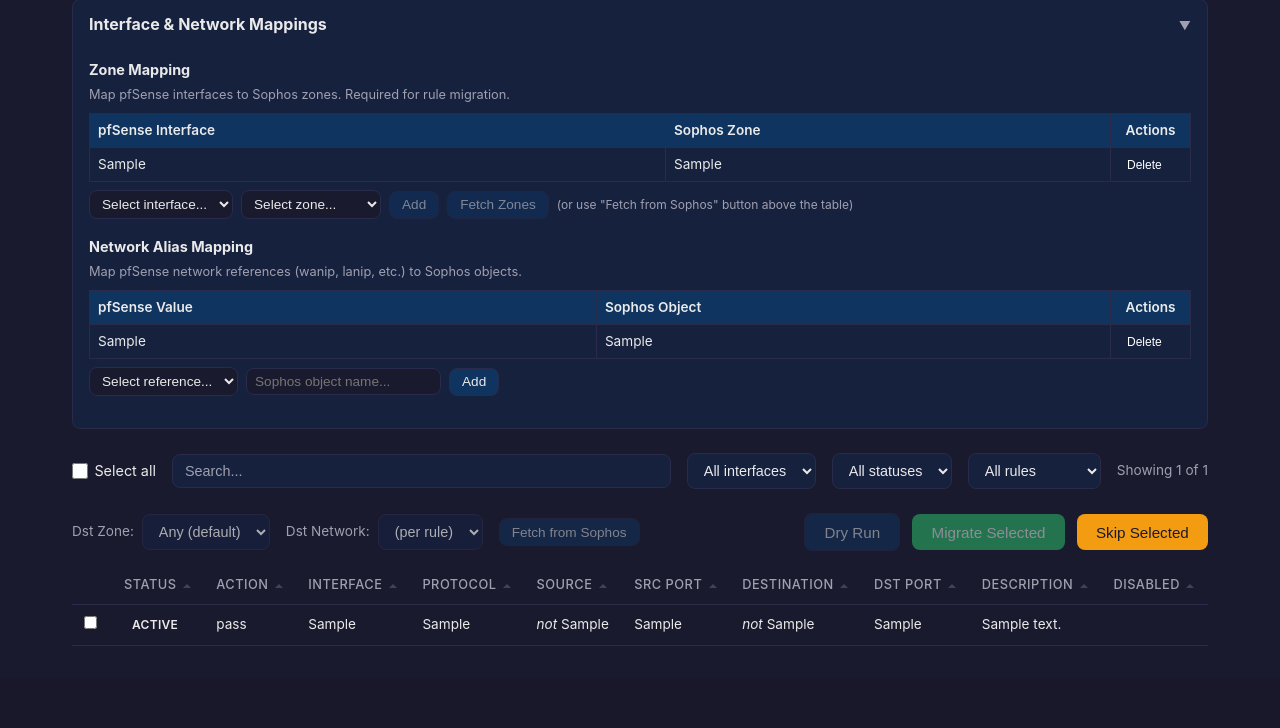
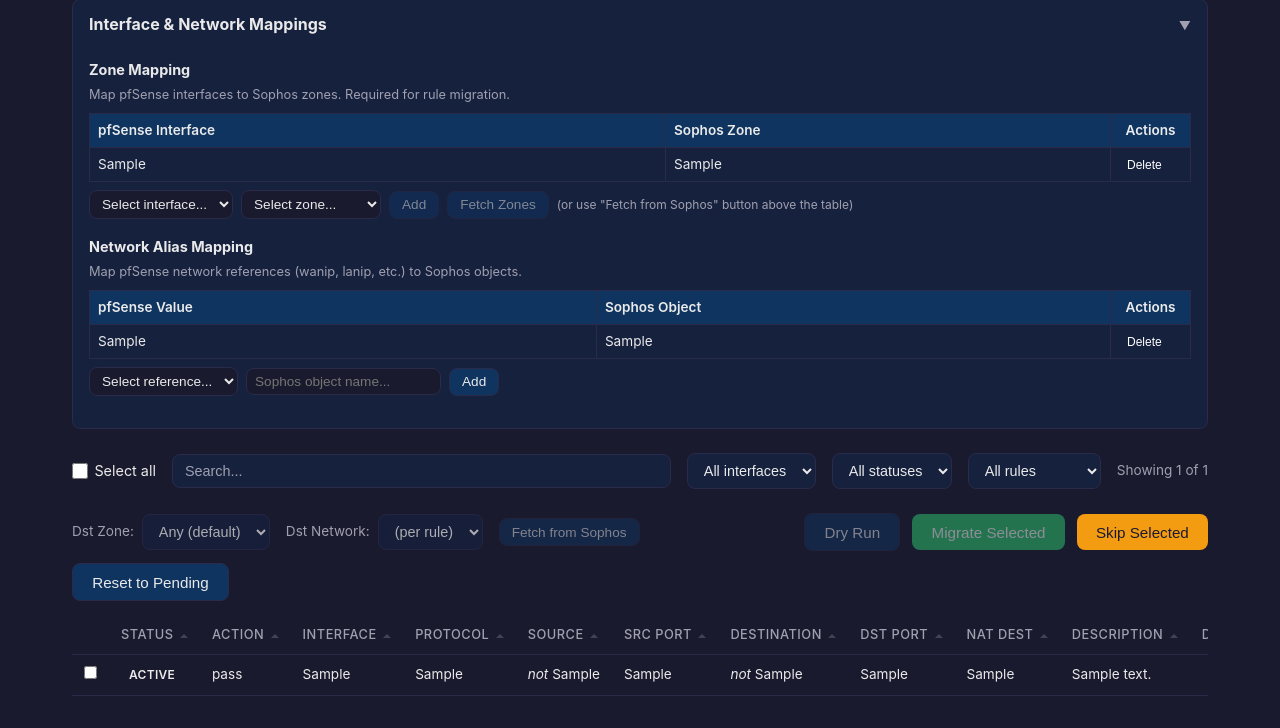
Before and after one commit to 404-developer-AI/FMTool, a Flask app: page /migrate/firewall-rules in a window 1280 px wide. Shown: the part 335-1063 px from the top of the page. Before the commit the page ends 981 px from the top, so only its background shows below. Run offline with Flask 3, Linux system fonts and the light colour scheme; tables that the repository leaves empty hold one stand-in row (values such as "Sample post").

Commit message:
Add NAT destination column and reset-to-pending for firewall rules
Show linked NAT rule destination address (public IP) in the firewall
rules table. Auto-fill it as Sophos Dst Network during migration,
with priority: UI override > NAT destination > rule's own destination.

Add "Reset to Pending" button to allow re-migration of rules that
were removed from Sophos after initial migration.

Co-Authored-By: Claude Opus 4.6 (1M context) <noreply@anthropic.com>

```diff
--- a/app/models/database.py
+++ b/app/models/database.py
@@ -1044,6 +1044,24 @@ def get_firewall_rules_by_ids(db_path, rule_ids):
     return [dict(r) for r in rows]
 
 
+def get_nat_destination_lookup(db_path):
+    """Build lookup: associated_rule_id → NAT destination_value.
+
+    Used to show the public IP from linked NAT rules in the firewall rules table
+    and auto-fill it as Sophos Dst Network during migration.
+
+    Returns:
+        dict: {associated_rule_id: destination_value}
+    """
+    conn = get_db(db_path)
+    rows = conn.execute(
+        "SELECT associated_rule_id, destination_value FROM nat_rules "
+        "WHERE destination_value IS NOT NULL AND destination_value != ''"
+    ).fetchall()
+    conn.close()
+    return {r["associated_rule_id"]: r["destination_value"] for r in rows}
+
+
 def get_zone_mappings(db_path):
     """Get all zone mappings. Returns list of dicts."""
     conn = get_db(db_path)
--- a/app/routes/migrate.py
+++ b/app/routes/migrate.py
@@ -3,7 +3,7 @@
 from flask import Blueprint, current_app, jsonify, render_template, request
 from app.models.database import (
     get_table_items, get_aliases_by_ids, get_firewall_rules_by_ids,
-    update_migration_status,
+    get_nat_destination_lookup, update_migration_status,
     get_zone_mappings, save_zone_mapping, delete_zone_mapping,
     get_network_alias_mappings, save_network_alias_mapping, delete_network_alias_mapping,
 )
@@ -194,6 +194,12 @@ def migrate_firewall_rules():
     zone_maps = get_zone_mappings(db_path)
     network_maps = get_network_alias_mappings(db_path)
 
+    # Enrich rules with NAT destination address (public IP from linked NAT rules)
+    nat_lookup = get_nat_destination_lookup(db_path)
+    for rule in rules:
+        assoc = rule.get("associated_rule_id") or ""
+        rule["nat_destination"] = nat_lookup.get(assoc, "")
+
     # Get unique pfSense interfaces from imported rules
     pf_interfaces = sorted({r["interface"] for r in rules if r.get("interface")})
 
@@ -294,12 +300,16 @@ def plan_firewall_rules():
     dst_zone_override = data.get("dst_zone") or None
     dst_network_override = data.get("dst_network") or None
 
+    # NAT destination lookup for auto-filling dst_network on NAT-linked rules
+    nat_lookup = get_nat_destination_lookup(db_path)
+
     # Sort rules by ID to maintain order
     rules.sort(key=lambda r: r["id"])
 
     plans = []
     prev_name = None
     for rule in rules:
+        nat_dest = nat_lookup.get(rule.get("associated_rule_id", ""), "")
         plan = plan_fwrule_migration(
             rule, zone_maps, network_maps,
             existing_rule_names, existing_services,
@@ -307,6 +317,7 @@ def plan_firewall_rules():
             prev_rule_name=prev_name,
             dst_zone_override=dst_zone_override,
             dst_network_override=dst_network_override,
+            nat_destination=nat_dest,
         )
         plans.append(planned_rule_to_dict(plan))
         if plan.action == "create":
@@ -349,11 +360,15 @@ def execute_firewall_rules():
     aliases = get_table_items(db_path, "aliases")
     migrated_alias_names = {a["name"] for a in aliases if a.get("migration_status") == "migrated"}
 
+    # NAT destination lookup for auto-filling dst_network on NAT-linked rules
+    nat_lookup = get_nat_destination_lookup(db_path)
+
     rules.sort(key=lambda r: r["id"])
 
     results = []
     prev_name = None
     for rule in rules:
+        nat_dest = nat_lookup.get(rule.get("associated_rule_id", ""), "")
         plan = plan_fwrule_migration(
             rule, zone_maps, network_maps,
             existing_rule_names, existing_services,
@@ -361,6 +376,7 @@ def execute_firewall_rules():
             prev_rule_name=prev_name,
             dst_zone_override=dst_zone_override,
             dst_network_override=dst_network_override,
+            nat_destination=nat_dest,
         )
         result = execute_fwrule_migration(client, plan)
         update_migration_status(db_path, "firewall_rules", [rule["id"]], result.status)
@@ -381,6 +397,19 @@ def skip_firewall_rules():
     db_path = current_app.config["DATABASE_PATH"]
     rule_ids = data["rule_ids"]
     updated = update_migration_status(db_path, "firewall_rules", rule_ids, "skipped")
+    return jsonify({"success": True, "updated": updated})
+
+
+@migrate_bp.route("/migrate/firewall-rules/reset", methods=["POST"])
+def reset_firewall_rules():
+    """AJAX: Reset selected firewall rules back to pending status."""
+    data = request.get_json()
+    if not data or "rule_ids" not in data:
+        return jsonify({"success": False, "message": "No rule IDs provided"}), 400
+
+    db_path = current_app.config["DATABASE_PATH"]
+    rule_ids = data["rule_ids"]
+    updated = update_migration_status(db_path, "firewall_rules", rule_ids, "pending")
     return jsonify({"success": True, "updated": updated})
 
 
--- a/app/templates/migrate_firewallrules.html
+++ b/app/templates/migrate_firewallrules.html
@@ -161,6 +161,7 @@
     <button class="btn btn-secondary" id="btn-dryrun" {% if not configured %}disabled{% endif %}>Dry Run</button>
     <button class="btn btn-success" id="btn-migrate" {% if not configured %}disabled{% endif %}>Migrate Selected</button>
     <button class="btn btn-warning" id="btn-skip">Skip Selected</button>
+    <button class="btn btn-secondary" id="btn-reset">Reset to Pending</button>
 </div>
 
 <div id="dryrun-panel" class="dryrun-panel" style="display:none">
@@ -194,6 +195,7 @@
                 <th class="sortable" data-col="srcport">Src Port</th>
                 <th class="sortable" data-col="destination">Destination</th>
                 <th class="sortable" data-col="dstport">Dst Port</th>
+                <th class="sortable" data-col="natdest">NAT Dest</th>
                 <th class="sortable" data-col="descr">Description</th>
                 <th class="sortable" data-col="disabled">Disabled</th>
             </tr>
@@ -205,7 +207,7 @@
                 data-interface="{{ rule.interface or '' }}"
                 data-status="{{ rule.migration_status or 'pending' }}"
                 data-disabled="{{ rule.disabled or 0 }}"
-                data-search="{{ rule.migration_status or 'pending' }} {{ rule.type or '' }} {{ rule.interface or '' }} {{ rule.protocol or '' }} {{ rule.source_value or '' }} {{ rule.source_port or '' }} {{ rule.destination_value or '' }} {{ rule.destination_port or '' }} {{ rule.descr or '' }}">
+                data-search="{{ rule.migration_status or 'pending' }} {{ rule.type or '' }} {{ rule.interface or '' }} {{ rule.protocol or '' }} {{ rule.source_value or '' }} {{ rule.source_port or '' }} {{ rule.destination_value or '' }} {{ rule.destination_port or '' }} {{ rule.nat_destination or '' }} {{ rule.descr or '' }}">
                 <td class="col-checkbox">
                     <input type="checkbox" class="rule-checkbox" value="{{ rule.id }}">
                 </td>
@@ -225,6 +227,7 @@
                     {% else %}{{ rule.destination_value or '' }}{% endif %}
                 </td>
                 <td>{{ rule.destination_port or '' }}</td>
+                <td>{{ rule.nat_destination or '' }}</td>
                 <td>{{ rule.descr or '' }}</td>
                 <td>{% if rule.disabled %}Yes{% endif %}</td>
             </tr>
--- a/static/js/migrate_fwrules.js
+++ b/static/js/migrate_fwrules.js
@@ -13,6 +13,7 @@
     const btnDryrun = document.getElementById('btn-dryrun');
     const btnMigrate = document.getElementById('btn-migrate');
     const btnSkip = document.getElementById('btn-skip');
+    const btnReset = document.getElementById('btn-reset');
     const dryrunPanel = document.getElementById('dryrun-panel');
     const dryrunResults = document.getElementById('dryrun-results');
     const btnDryrunExecute = document.getElementById('btn-dryrun-execute');
@@ -761,6 +762,39 @@
         btnSkip.textContent = 'Skip Selected';
     });
 
+    // --- Reset to Pending ---
+    btnReset.addEventListener('click', async function() {
+        const ids = getSelectedIds();
+        if (ids.length === 0) {
+            showToast('Select at least one rule', 'warning');
+            return;
+        }
+        if (!confirm(`Reset ${ids.length} rule(s) to pending? This does NOT remove the rule from Sophos.`)) return;
+
+        btnReset.disabled = true;
+        btnReset.textContent = 'Updating...';
+
+        try {
+            const resp = await fetch('/migrate/firewall-rules/reset', {
+                method: 'POST',
+                headers: {'Content-Type': 'application/json'},
+                body: JSON.stringify({rule_ids: ids}),
+            });
+            const data = await resp.json();
+            if (data.success) {
+                ids.forEach(id => updateRowStatus(id, 'pending'));
+                showToast(`${data.updated} rule(s) reset to pending`, 'success');
+            } else {
+                showToast(data.message || 'Failed to reset', 'error');
+            }
+        } catch (e) {
+            showToast('Network error', 'error');
+        }
+
+        btnReset.disabled = false;
+        btnReset.textContent = 'Reset to Pending';
+    });
+
     // --- Helpers ---
     function updateRowStatus(ruleId, status) {
         const row = document.querySelector(`.migrate-row[data-id="${ruleId}"]`);
```
Also changed, not shown: app/services/migration_engine.py (+12 -2 lines).
